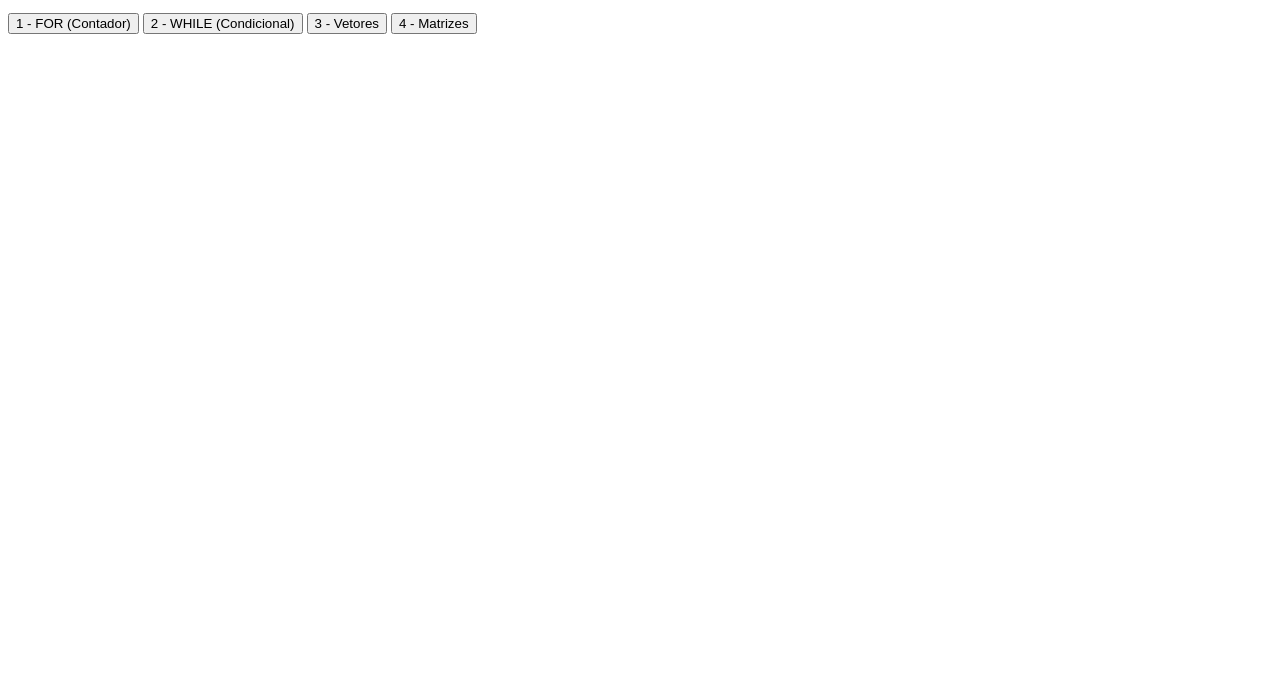
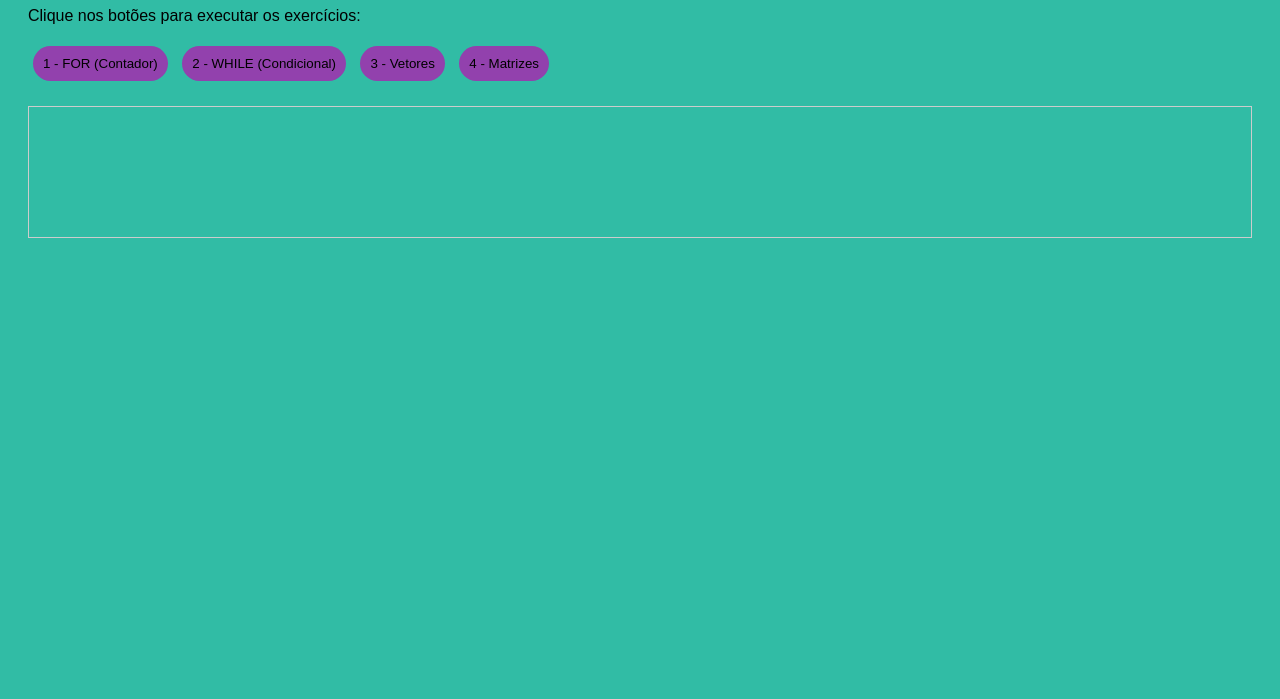
Before and after one commit to luizsilvino/Senai, a plain HTML site: page JS - Senai/Lacos/index.html in a window 1280 px wide. Shown: the part 101-800 px from the top of the page. Drawn offline with Linux system fonts and the light colour scheme.

Commit message:
html e css senai

```diff
--- a/JS - Senai/Lacos/index.html
+++ b/JS - Senai/Lacos/index.html
@@ -5,6 +5,37 @@
   <meta name="viewport" content="width=device-width, initial-scale=1.0">
   <title>Lógica de Programação</title>
 </head>
+<style>
+  body {
+    font-family: Arial;
+    background-color: rgb(49, 188, 165);
+    padding: 20px;
+  }
+  h1 {
+    color: rgb(72, 35, 175);
+  }
+  button {
+    padding: 10px;
+    margin: 5px;
+    border: none;
+    background-color: rgb(146, 65, 173);
+    border-radius: 40px;
+    color: rgb(0, 0, 0);
+    cursor: pointer;
+  }
+
+  button:hover {
+    background-color: rgb(255, 0, 0);
+  }
+
+  #saida {
+    margin-top: 20px;
+    padding: 15px;
+    background:rgb(49, 188, 165);
+    border: 1px solid #ccc;
+    min-height: 100px;
+  }
+</style>
 <body>
 
   <h1>Lógica de Programação</h1>
```
